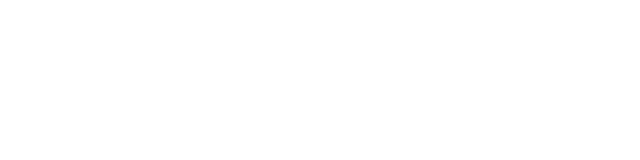
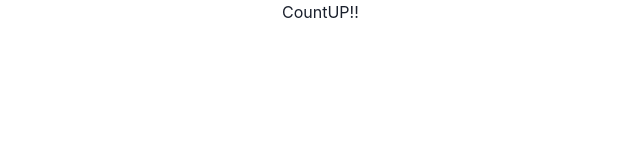
Before and after one commit to ltoppyl/timer-app, a React (Create React App) app: page /countup in a window 1280 px wide. Before the commit this address had no page. Shown: the top 160 px of the page, without its empty margins (54-694 px from the left). Built offline with nearby package versions, Linux system fonts and the light colour scheme.

Commit message:
feat: ルーター機能の実装

```diff
--- a/src/App.tsx
+++ b/src/App.tsx
@@ -3,6 +3,9 @@ import React from "react";
 import { BrowserRouter, Route, Routes } from "react-router-dom";
 
 import Home from "./pages/Home";
+import Countdown from "./pages/Countdown";
+import Countup from "./pages/Countup";
+import Time from "./pages/Time";
 
 const App = () => {
   return (
@@ -10,6 +13,9 @@ const App = () => {
       <Container maxW="container.sm">
         <Routes>
           <Route path="/" element={<Home />} />
+          <Route path="/countdown" element={<Countdown />} />
+          <Route path="/countup" element={<Countup />} />
+          <Route path="/time" element={<Time />} />
         </Routes>
       </Container>
     </BrowserRouter>
--- a/src/pages/CountDown.tsx
+++ b/src/pages/CountDown.tsx
@@ -1,7 +1,7 @@
 import React, { useState } from "react";
 import HomeCountdown from "../components/countdown/HomeCountdown";
 
-const MainCountdown = () => {
+const Countdown = () => {
   const time = new Date();
   const [settingTime, setSettingTime] = useState<number>(0);
   time.setSeconds(time.getSeconds() + settingTime);
@@ -14,4 +14,4 @@ const MainCountdown = () => {
   );
 };
 
-export default MainCountdown;
+export default Countdown;
--- /dev/null
+++ b/src/pages/Countup.tsx
@@ -0,0 +1,7 @@
+import React from "react";
+
+const Countup = () => {
+  return <p>CountUP!!</p>;
+};
+
+export default Countup;
--- a/src/pages/Home.tsx
+++ b/src/pages/Home.tsx
@@ -1,6 +1,4 @@
 import React from "react";
-import { Link } from "@chakra-ui/react";
-import Countdown from "./CountDown";
 
 const Main = () => {
   return <p>Main</p>;
--- /dev/null
+++ b/src/pages/Time.tsx
@@ -0,0 +1,7 @@
+import React from "react";
+
+const Time = () => {
+  return <p>Time!!!</p>;
+};
+
+export default Time;
```
